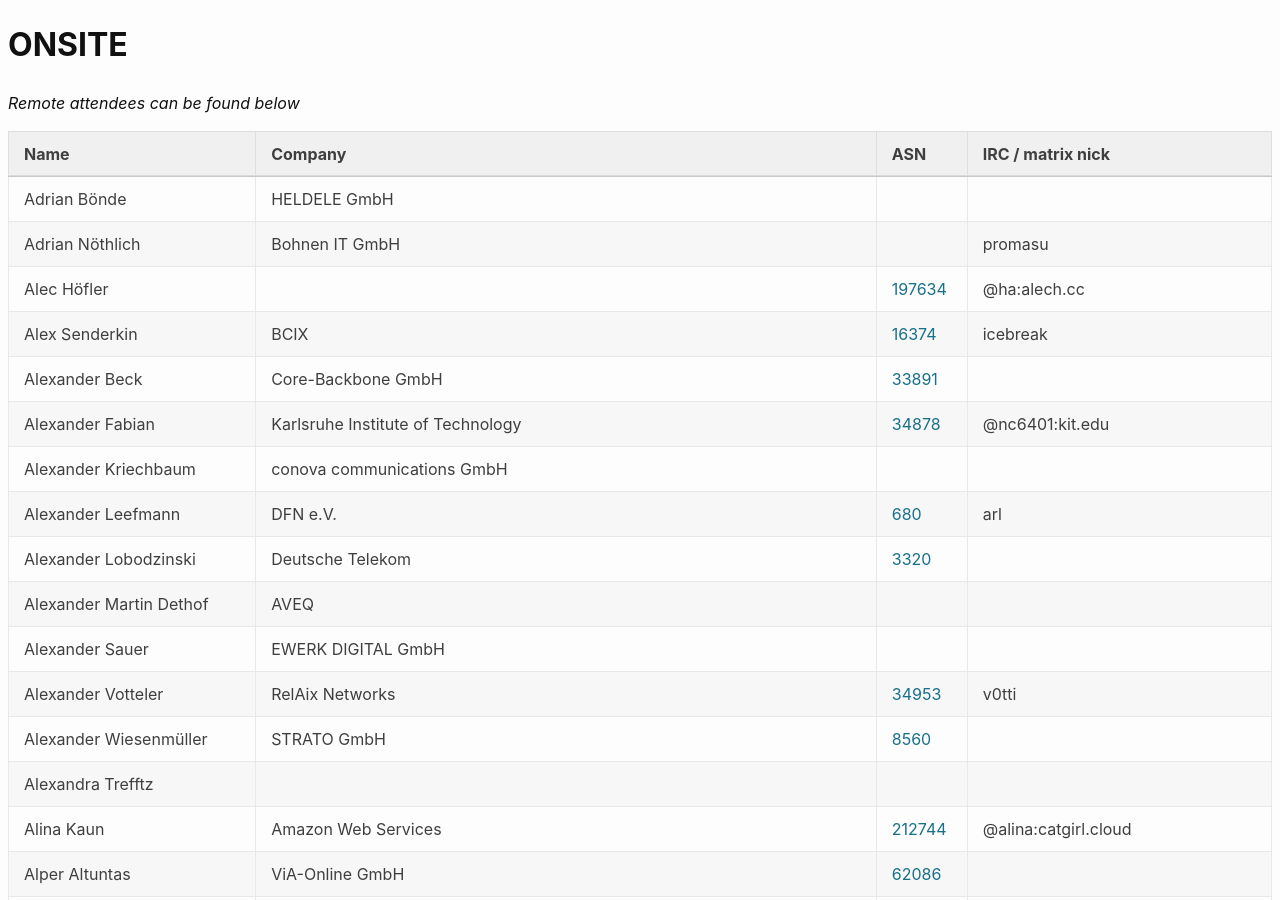
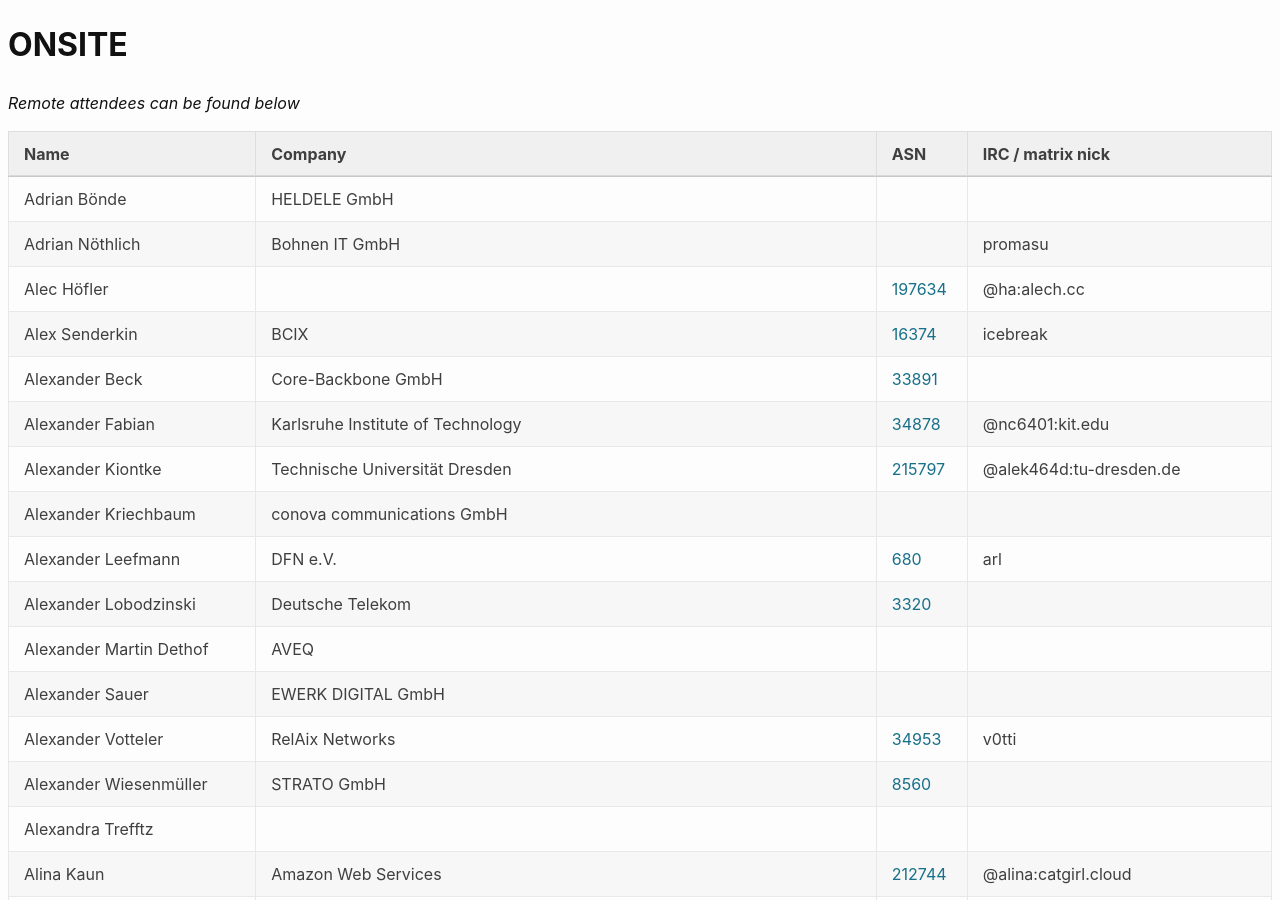
Before and after one commit to denog/pretix-attendeelist, a Jekyll site: the page built from denog17/index.markdown, in a window 1280 px wide and 900 px high. Built offline with Jekyll 4.4.1, drawn with Linux system fonts in a browser that asks for light colours.

Commit message:
Latest data: Tue Sep 23 10:48:22 UTC 2025

```diff
--- a/_data/attendees_denog17_onsite.json
+++ b/_data/attendees_denog17_onsite.json
@@ -30,6 +30,12 @@
     "asn": "34878"
   },
   {
+    "name": "Alexander Kiontke",
+    "company": "Technische Universität Dresden",
+    "irc": "@alek464d:tu-dresden.de",
+    "asn": "215797"
+  },
+  {
     "name": "Alexander Kriechbaum",
     "company": "conova communications GmbH",
     "irc": null,
```
